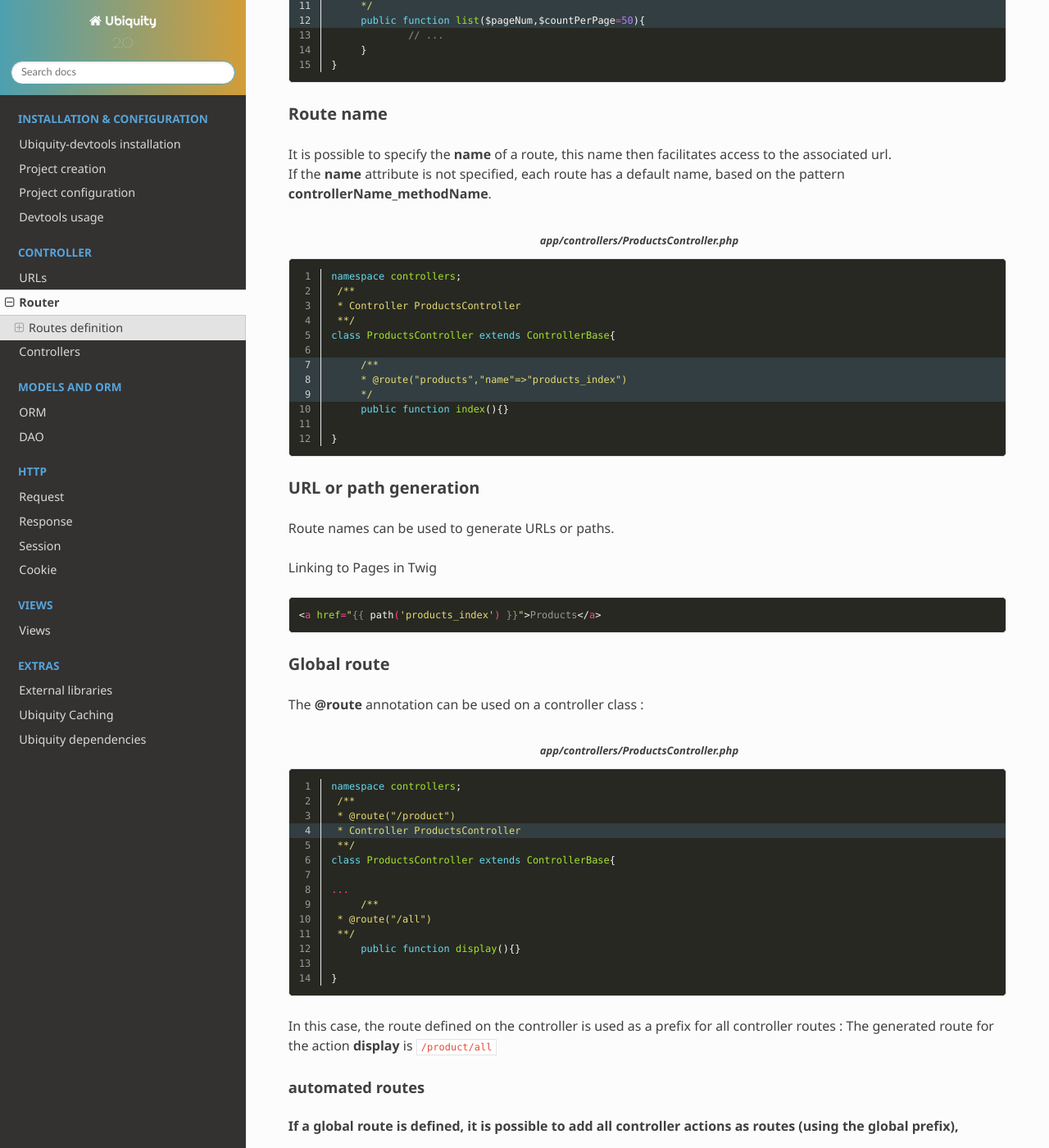
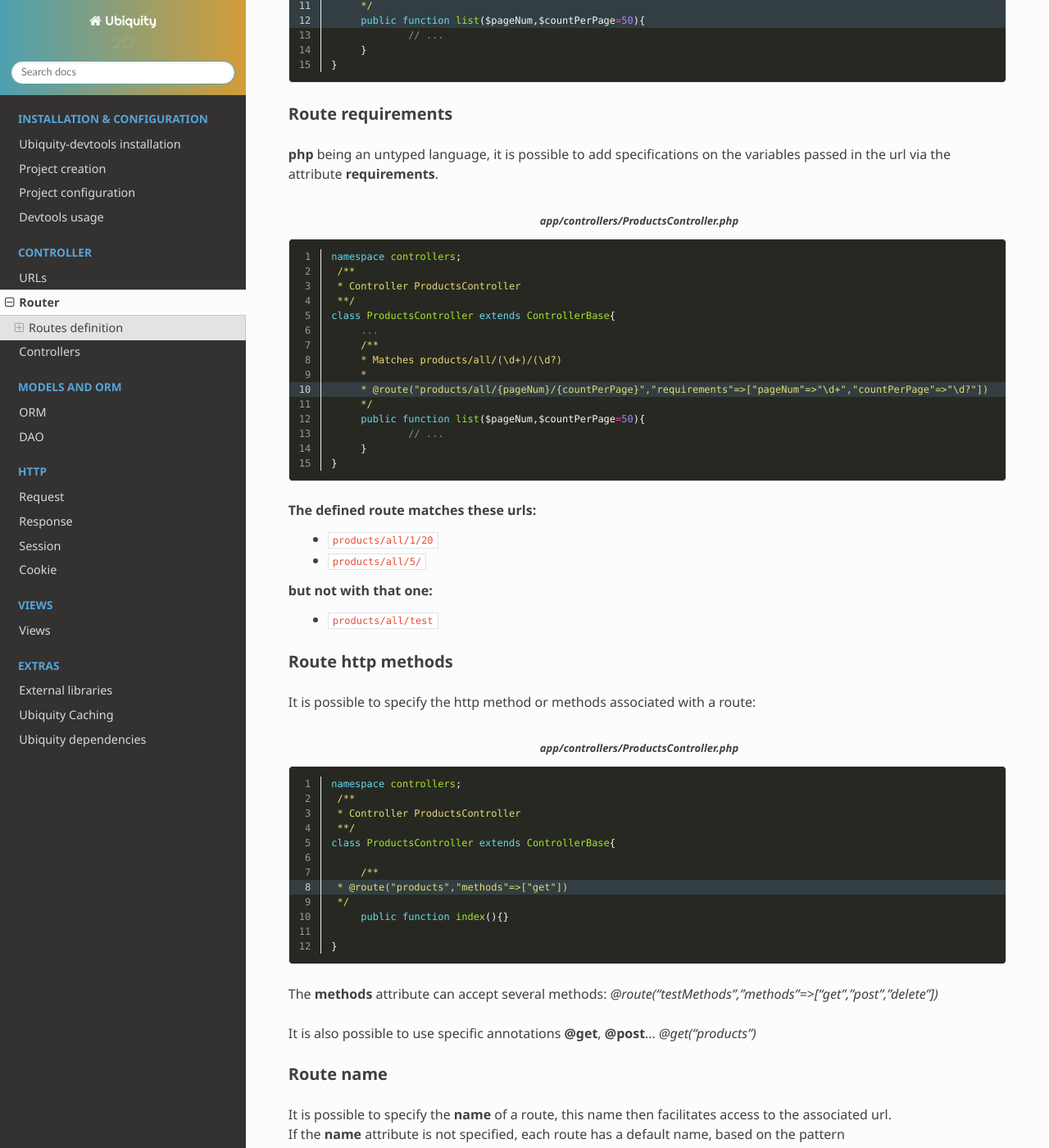
Before and after one commit to phpMv/ubiquity, a Sphinx documentation site: the page built from docs/controller/router.rst, in a window 1280 px wide and 1400 px high, scrolled down 1537 px. Shown: the whole window at 82% size. Built offline with Sphinx 7.4.7 and the Read the Docs theme 2.0.0, drawn with Linux system fonts in a browser that asks for light colours; some of the changed text lies outside the part shown.

Commit message:
Docs for router (requirements, methods)

```diff
--- a/docs/controller/router.rst
+++ b/docs/controller/router.rst
@@ -48,7 +48,7 @@ A route can have parameters:
     	/**
     	* Matches products/*
     	*
-    	* @Route("products/{value}")
+    	* @route("products/{value}")
     	*/
     	public function search($value){
     		// $value will equal the dynamic part of the URL
@@ -74,12 +74,76 @@ A route can define optional parameters, if the associated method has optional ar
     	/**
     	* Matches products/all/(.*?)/(.*?)
     	*
-    	* @Route("products/all/{pageNum}/{countPerPage}")
+    	* @route("products/all/{pageNum}/{countPerPage}")
     	*/
     	public function list($pageNum,$countPerPage=50){
     		// ...
     	}
    }
+
+
+Route requirements
+^^^^^^^^^^^^^^^^^^
+
+**php** being an untyped language, it is possible to add specifications on the variables passed in the url via the attribute **requirements**.
+
+.. code-block:: php
+   :linenos:
+   :caption: app/controllers/ProductsController.php
+   :emphasize-lines: 10
+
+   namespace controllers;
+    /**
+    * Controller ProductsController
+    **/
+   class ProductsController extends ControllerBase{
+   	...
+    	/**
+    	* Matches products/all/(\d+)/(\d?)
+    	*
+    	* @route("products/all/{pageNum}/{countPerPage}","requirements"=>["pageNum"=>"\d+","countPerPage"=>"\d?"])
+    	*/
+    	public function list($pageNum,$countPerPage=50){
+    		// ...
+    	}
+   }
+
+
+The defined route matches these urls:
+  - ``products/all/1/20``
+  - ``products/all/5/``
+but not with that one:
+  - ``products/all/test``
+
+
+Route http methods
+^^^^^^^^^^^^^^^^^^
+
+It is possible to specify the http method or methods associated with a route:
+
+.. code-block:: php
+   :linenos:
+   :caption: app/controllers/ProductsController.php
+   :emphasize-lines: 8
+
+   namespace controllers;
+    /**
+    * Controller ProductsController
+    **/
+   class ProductsController extends ControllerBase{
+
+   	/**
+    * @route("products","methods"=>["get"])
+    */
+   	public function index(){}
+
+   }
+
+The **methods** attribute can accept several methods:
+`@route("testMethods","methods"=>["get","post","delete"])`
+
+It is also possible to use specific annotations **@get**, **@post**...
+`@get("products")`
 
 Route name
 ^^^^^^^^^^
@@ -131,7 +195,7 @@ The **@route** annotation can be used on a controller class :
     **/
    class ProductsController extends ControllerBase{
 
-   ...
+    ...
    	/**
     * @route("/all")
     **/
@@ -139,18 +203,18 @@ The **@route** annotation can be used on a controller class :
 
    }
 
-In this case, the route defined on the controller is used as a prefix for all controller routes :
+In this case, the route defined on the controller is used as a prefix for all controller routes : |br|
 The generated route for the action **display** is ``/product/all``
 
 automated routes
 ~~~~~~~~~~~~~~~~
-If a global route is defined, it is possible to add all controller actions as routes (using the global prefix),
- by setting the **automated** parameter :
+
+If a global route is defined, it is possible to add all controller actions as routes (using the global prefix), by setting the **automated** parameter :
 
 .. code-block:: php
    :linenos:
    :caption: app/controllers/ProductsController.php
-   :emphasize-lines: 4
+   :emphasize-lines: 3
 
    namespace controllers;
     /**
@@ -202,7 +265,7 @@ The derived class using inherited attribute:
 .. code-block:: php
    :linenos:
    :caption: app/controllers/ProductsController.php
-   :emphasize-lines: 4
+   :emphasize-lines: 3
 
    namespace controllers;
     /**
@@ -215,6 +278,10 @@ The derived class using inherited attribute:
 
    }
 
+
 The **inherited** attribute defines the 2 routes contained in **ProductsBase**:
   - `/products/(index/)?`
   - `/products/sort/{name}`
+
+
+If the **automated** and **inherited** attributes are combined, the base class actions are also added to the routes.
```
Also changed, not shown: other parts of docs/controller/router.rst (+0 -1 lines).
